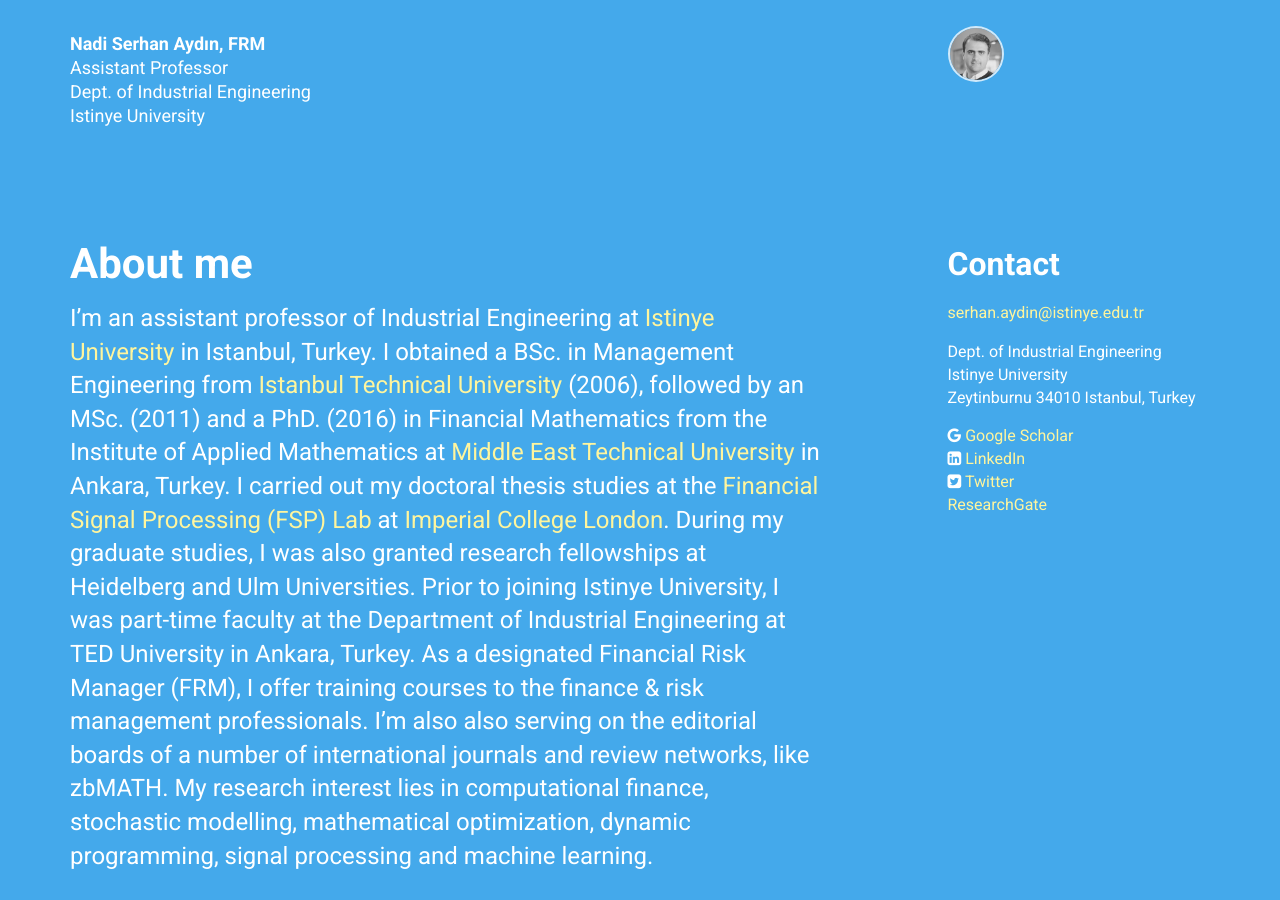
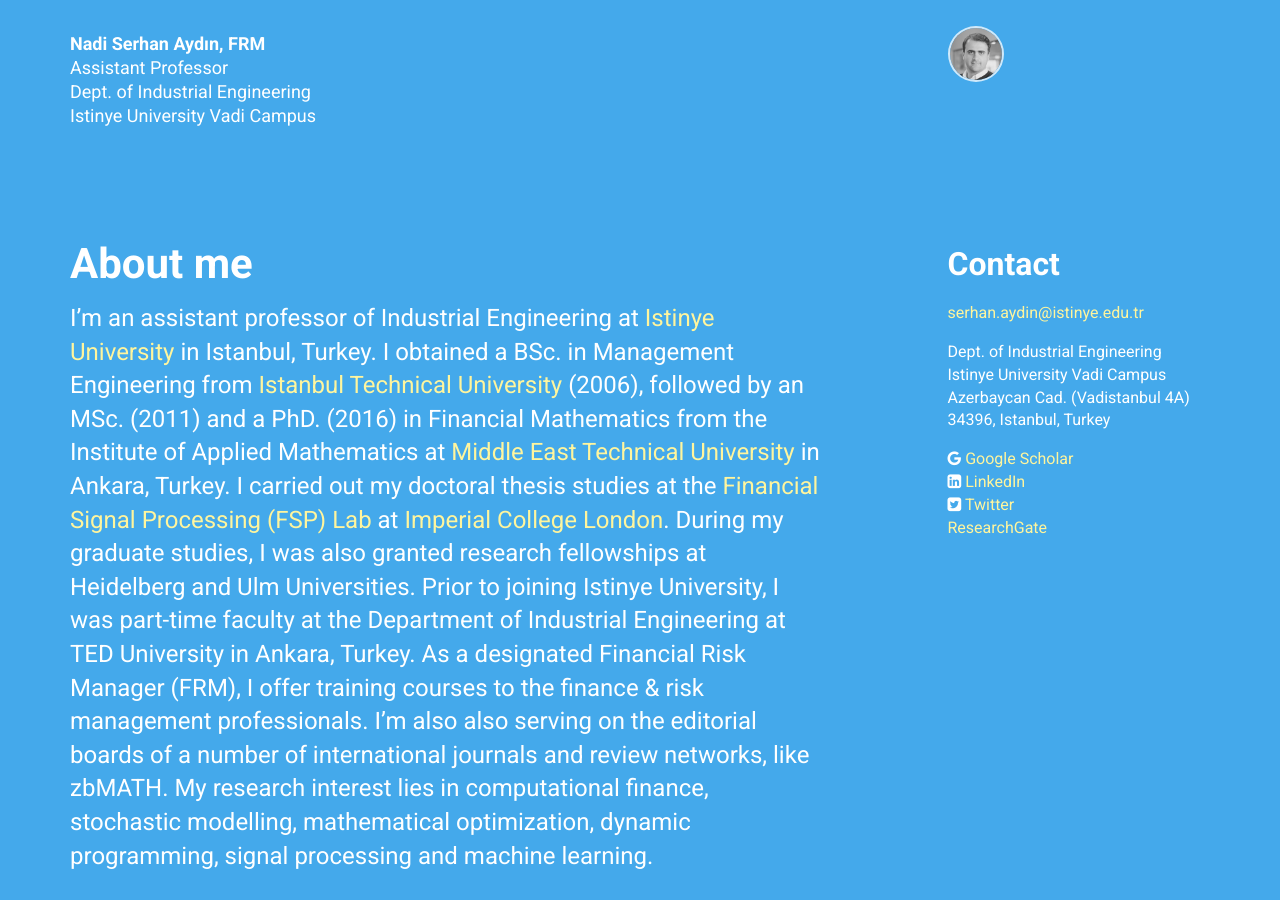
Before and after one commit to nsydn/nsydn.github.io, a Jekyll site: the page built from index.html, in a window 1280 px wide and 900 px high. Built offline with Jekyll 4.4.1, drawn with Linux system fonts in a browser that asks for light colours; nearby versions of some CDN libraries.

Commit message:
Update personal.yml

```diff
--- a/_data/personal.yml
+++ b/_data/personal.yml
@@ -11,11 +11,10 @@
 
 department: Dept. of Industrial Engineering
 
-institution: Istinye University
+institution: Istinye University Vadi Campus
 
 mailing_address: >
-  Zeytinburnu 34010
-  Istanbul, Turkey
+  Azerbaycan Cad. (Vadistanbul 4A) 34396, Istanbul, Turkey
 
 profiles:
   -
```
